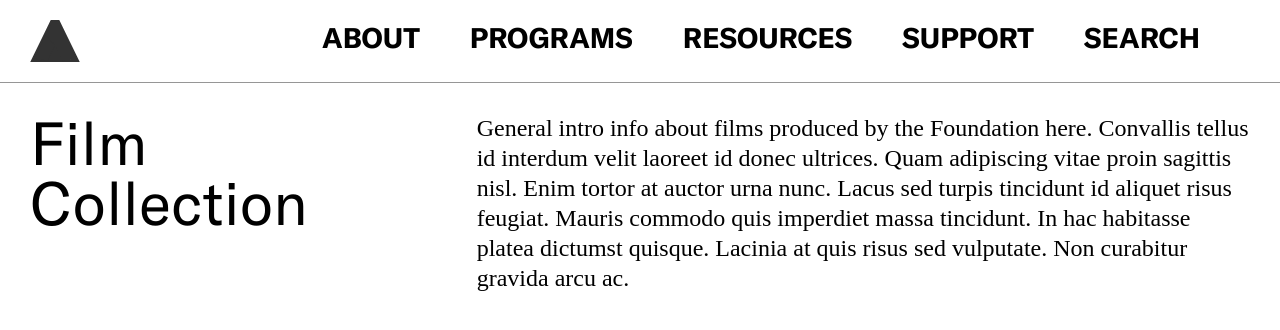
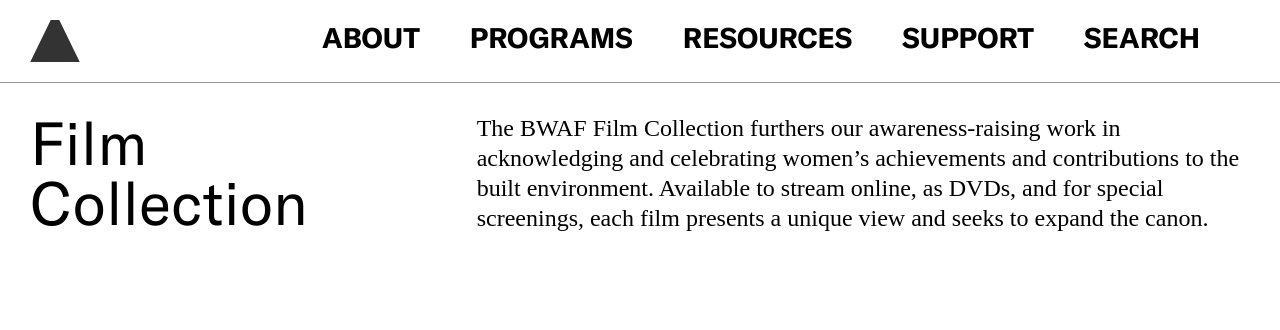
Before and after one commit to jengalas/bwaf-bbw, a Jekyll site: the page built from _resources/film-collection.md, in a window 1280 px wide and 900 px high, cut to the strip 0-364 px from the top of the window. Shown: the top 330 px of the strip. Built offline with Jekyll 4.4.1, drawn with Linux system fonts in a browser that asks for light colours; some web fonts are replaced.

Commit message:
Update from Forestry.io Aislinn McNamara updated _resources/film-collection.md

```diff
--- a/_resources/film-collection.md
+++ b/_resources/film-collection.md
@@ -12,12 +12,10 @@ page_blocks:
     download: ''
     link_url: ''
     link_text: ''
-  text_block: General intro info about films produced by the Foundation here. Convallis
-    tellus id interdum velit laoreet id donec ultrices. Quam adipiscing vitae proin
-    sagittis nisl. Enim tortor at auctor urna nunc. Lacus sed turpis tincidunt id
-    aliquet risus feugiat. Mauris commodo quis imperdiet massa tincidunt. In hac habitasse
-    platea dictumst quisque. Lacinia at quis risus sed vulputate. Non curabitur gravida
-    arcu ac.
+  text_block: The BWAF Film Collection furthers our awareness-raising work in acknowledging
+    and celebrating women's achievements and contributions to the built environment.
+    Available to stream online, as DVDs, and for special screenings, each film presents
+    a unique view and seeks to expand the canon.
 - template: image-block
   include_left-hand_column_text_: true
   lefthand_text:
```
